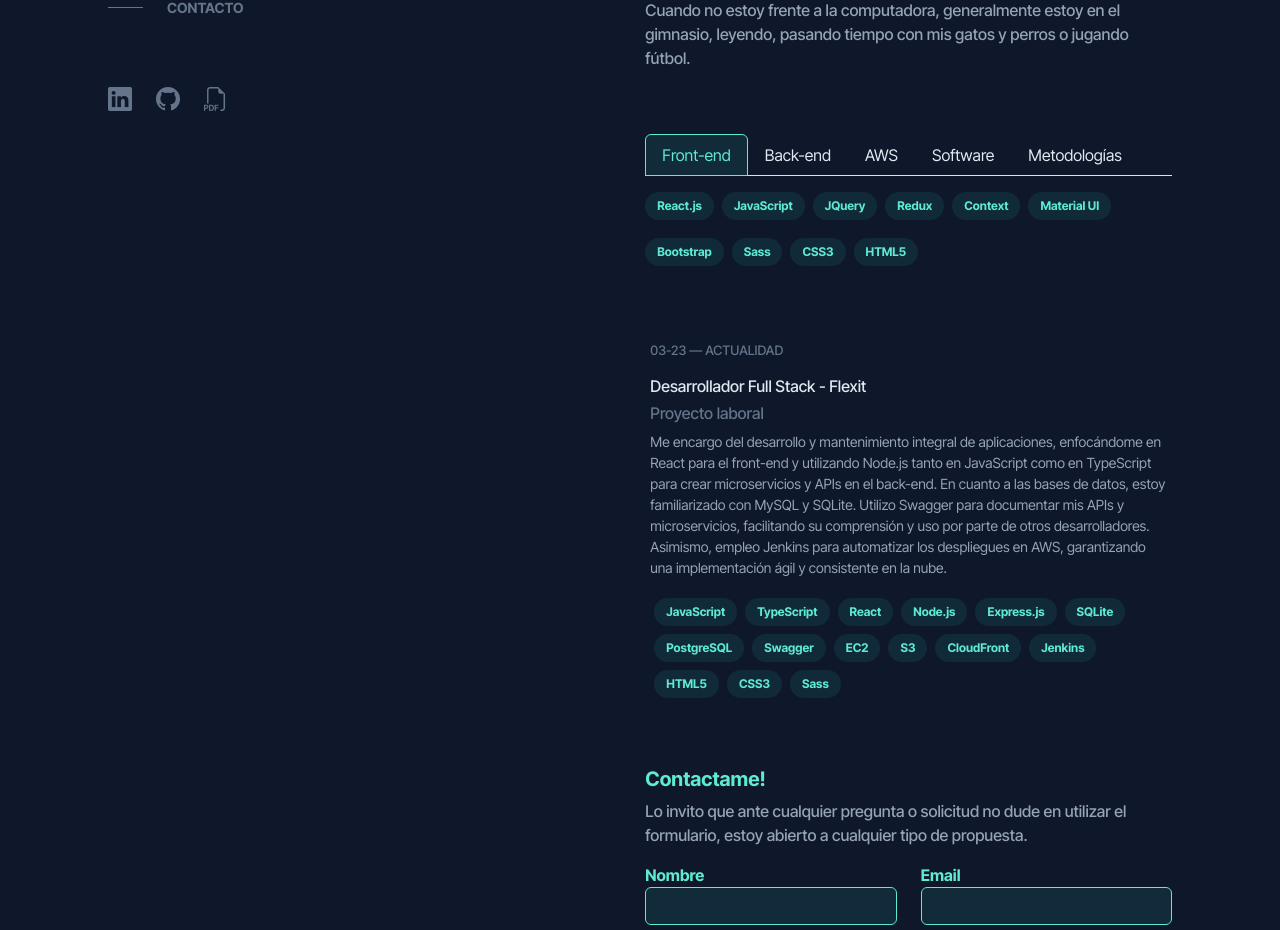
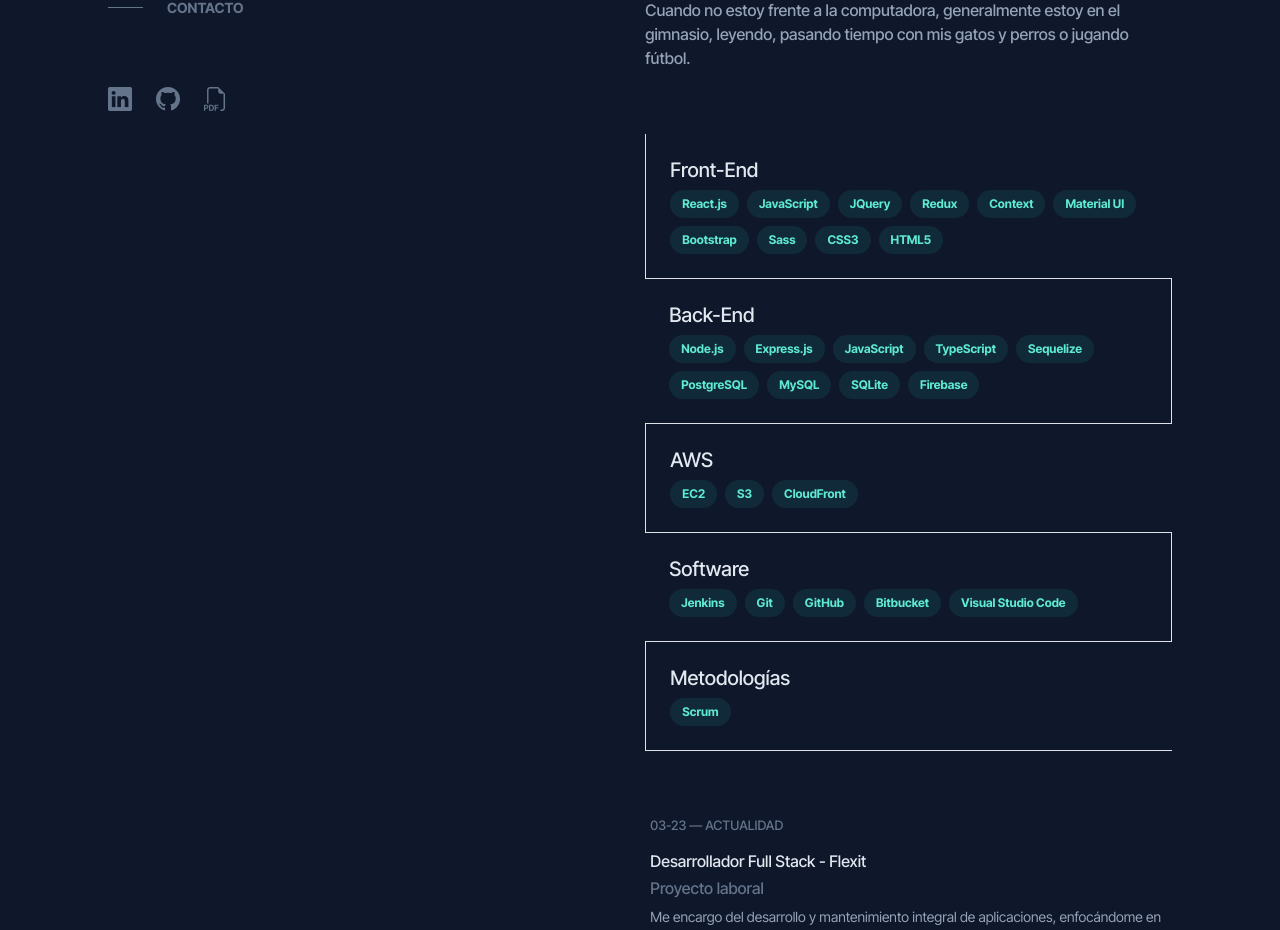
Before and after one commit to LeandroFlorentin/portafolio-web, a React (Vite) app: page / in a window 1280 px wide. Shown: the part 436-1366 px from the top of the page. Built offline with nearby package versions, Linux system fonts and the light colour scheme.

Commit message:
habilidades

```diff
--- a/src/pages/habilidades.jsx
+++ b/src/pages/habilidades.jsx
@@ -14,35 +14,38 @@
   };
   return (
     <section ref={reference} id="habilidades" className="h-auto pt-5">
-      <Tab tabs={tabs} active={activeTab}>
       <div className="tab-content no-select-text">
-          <div className={`tab-pane ${activeTab === 'front-end' ? 'active' : ''}`}>
-            <div className="d-flex height-container-badge flex-wrap gap-2 pt-3">
+        <div className="border-start border-bottom p-4">
+          <h5>Front-End</h5>
+          <div className="d-flex flex-wrap gap-2">
             {badgesFront.map((value, key) => (<div key={key}><Badge className="no-select-text badge rounded-pill bg-custom padding-badge scale pointer" description={value} /></div>))}
           </div>
         </div>
-          <div className={`tab-pane ${activeTab === 'back-end' ? 'active' : ''}`}>
-            <div className="d-flex height-container-badge flex-wrap gap-2 pt-3">
+        <div className="border-end border-bottom p-4">
+          <h5>Back-End</h5>
+          <div className="d-flex flex-wrap gap-2">
             {badgesBack.map((value, key) => (<div key={key}><Badge className="no-select-text badge rounded-pill bg-custom padding-badge scale pointer" description={value} /></div>))}
           </div>
         </div>
-          <div className={`tab-pane ${activeTab === 'aws' ? 'active' : ''}`}>
-            <div className="d-flex height-container-badge flex-wrap gap-2 pt-3">
+        <div className="p-4 border-start border-bottom">
+          <h5>AWS</h5>
+          <div className="d-flex flex-wrap gap-2 ">
             {badgesAws.map((value, key) => (<div key={key}><Badge className="no-select-text badge rounded-pill bg-custom padding-badge scale pointer" description={value} /></div>))}
           </div>
         </div>
-          <div className={`tab-pane ${activeTab === 'software' ? 'active' : ''}`}>
-            <div className="d-flex height-container-badge flex-wrap gap-2 pt-3">
+        <div className="p-4 border-end border-bottom" >
+          <h5>Software</h5>
+          <div className="d-flex flex-wrap gap-2  ">
             {badgesSoftwate.map((value, key) => (<div key={key}><Badge className="no-select-text badge rounded-pill bg-custom padding-badge scale pointer" description={value} /></div>))}
           </div>
         </div>
-          <div className={`tab-pane ${activeTab === 'metodologias' ? 'active' : ''}`}>
-            <div className="d-flex height-container-badge flex-wrap gap-2 pt-3">
+        <div className="p-4 border-start border-bottom">
+          <h5>Metodologías</h5>
+          <div className="d-flex flex-wrap gap-2">
             {badgesMetodologias.map((value, key) => (<div key={key}><Badge className="no-select-text badge rounded-pill bg-custom padding-badge scale pointer" description={value} /></div>))}
           </div>
         </div>
       </div>
-      </Tab>
     </section>
   )
 }
```
Lines whose indentation alone changed are shown as unchanged.
